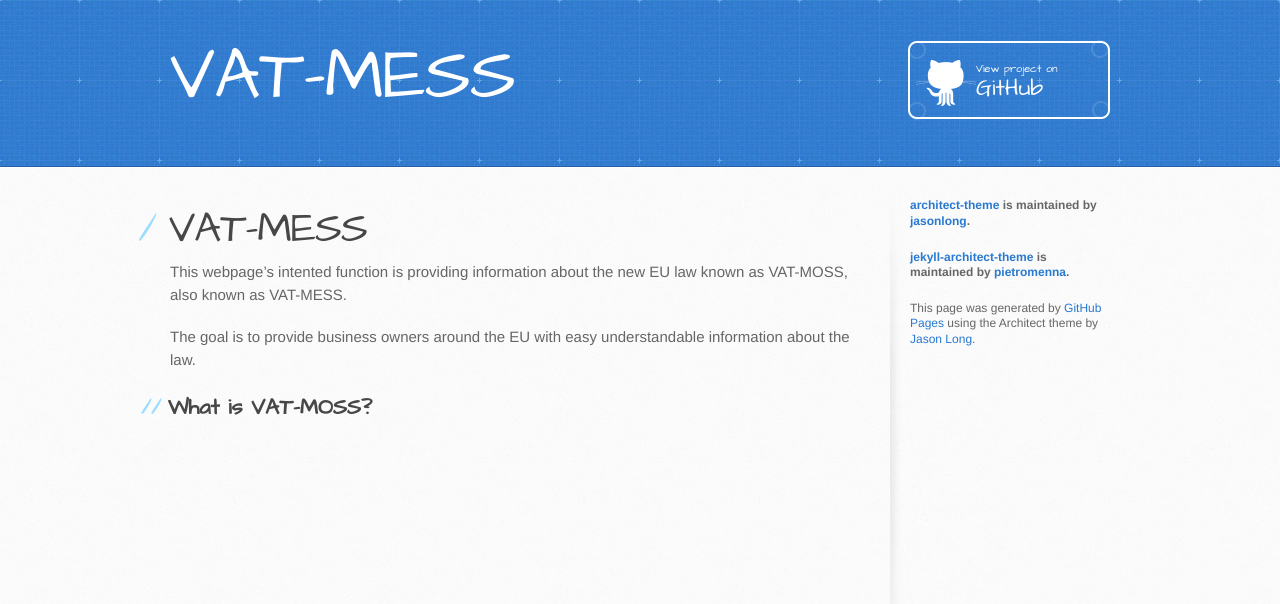
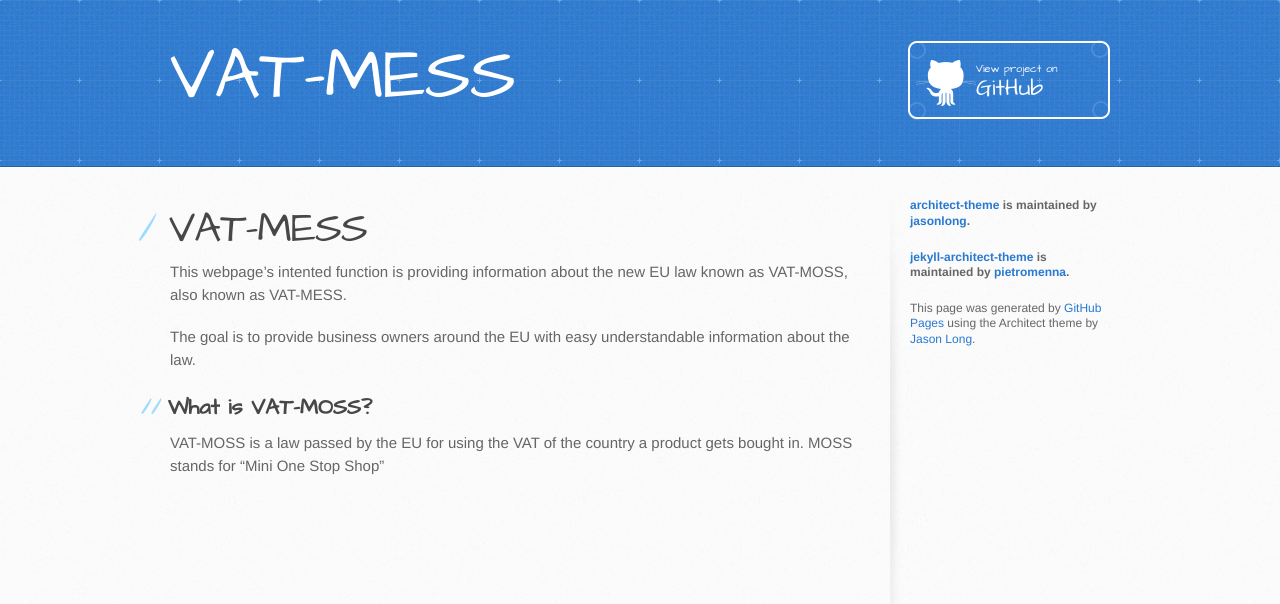
Before and after one commit to MMS-Projects/vat-mess.eu, a Jekyll site: the page built from index.html, in a window 1280 px wide. Shown: the top 604 px of the page. Built offline with Jekyll 4.4.1, drawn with Linux system fonts in a browser that asks for light colours; Markdown is read by kramdown in place of the engine named in the settings.

Commit message:
Update index.html

```diff
--- a/index.html
+++ b/index.html
@@ -10,3 +10,5 @@ This webpage's intented function is providing information about the new EU law k
 The goal is to provide business owners around the EU with easy understandable information about the law.
 
 ## What is VAT-MOSS?
+
+VAT-MOSS is a law passed by the EU for using the VAT of the country a product gets bought in. MOSS stands for "Mini One Stop Shop"
```
